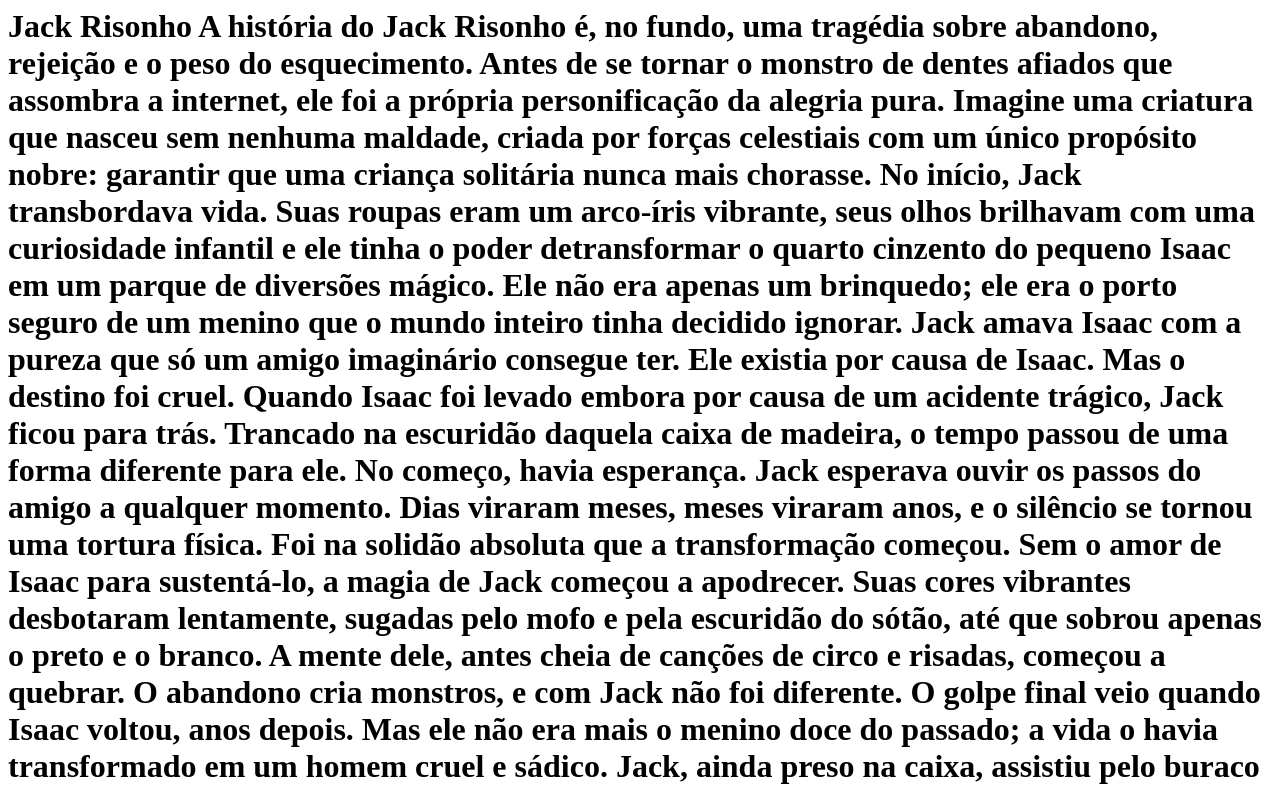
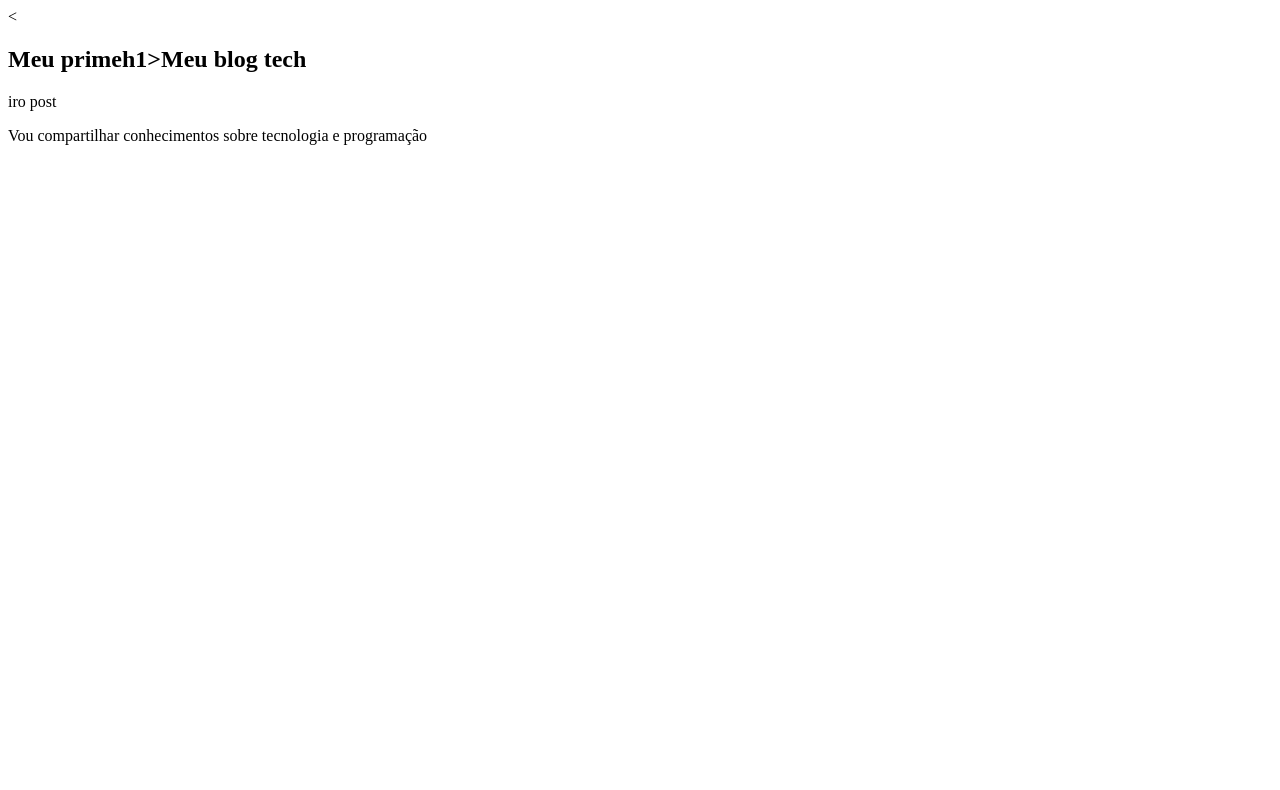
Before and after one commit to kauanekaminski-ctrl/alura, a plain HTML site: page index.html in a window 1280 px wide. Shown: the top 790 px of the page. Drawn offline with Linux system fonts and the light colour scheme.

Commit message:
Update index.html

```diff
--- a/index.html
+++ b/index.html
@@ -1,9 +1,15 @@
-<h1>Jack Risonho
-<p1>A história do Jack Risonho é, no fundo, uma tragédia sobre abandono, rejeição e o peso do esquecimento. Antes de se tornar o monstro de dentes afiados que assombra a internet, ele foi a própria personificação da alegria pura. Imagine uma criatura que nasceu sem nenhuma maldade, criada por forças celestiais com um único propósito nobre: garantir que uma criança solitária nunca mais chorasse.
-No início, Jack transbordava vida. Suas roupas eram um arco-íris vibrante, seus olhos brilhavam com uma curiosidade infantil e ele tinha o poder detransformar o quarto cinzento do pequeno Isaac em um parque de diversões mágico. Ele não era apenas um brinquedo; ele era o porto seguro de um menino que o mundo inteiro tinha decidido ignorar. Jack amava Isaac com a pureza que só um amigo imaginário consegue ter. Ele existia por causa de Isaac.
-Mas o destino foi cruel. Quando Isaac foi levado embora por causa de um acidente trágico, Jack ficou para trás.
-Trancado na escuridão daquela caixa de madeira, o tempo passou de uma forma diferente para ele. No começo, havia esperança. Jack esperava ouvir os passos do amigo a qualquer momento. Dias viraram meses, meses viraram anos, e o silêncio se tornou uma tortura física.
-Foi na solidão absoluta que a transformação começou. Sem o amor de Isaac para sustentá-lo, a magia de Jack começou a apodrecer. Suas cores vibrantes desbotaram lentamente, sugadas pelo mofo e pela escuridão do sótão, até que sobrou apenas o preto e o branco. A mente dele, antes cheia de canções de circo e risadas, começou a quebrar. O abandono cria monstros, e com Jack não foi diferente.
-O golpe final veio quando Isaac voltou, anos depois. Mas ele não era mais o menino doce do passado; a vida o havia transformado em um homem cruel e sádico. Jack, ainda preso na caixa, assistiu pelo buraco da fechadura o seu amado amigo torturar e tirar vidas. Na mente já corrompida de Jack, um curto-circuito terrível aconteceu. Ele pensou: “Ah, entendi. As regras do mundo mudaram. Essa é a nova brincadeira do Isaac. É assim que mostramos amor agora.”
-Quando Jack finalmente escapou da caixa, ele já não sabia a diferença entre um sorriso de felicidade e um grito de puro terror. Ele se tornou o reflexo distorcido de tudo o que Isaac havia se tornado.
-Hoje, quando Jack Risonho busca crianças solitárias, há um eco doloroso de seu passado ali. Ele procura o que perdeu. Mas a criatura colorida e inocente morreu naquele sótão há muito tempo. O que sobrou foi um palhaço monocromático que chora por dentro, tentando desesperadamente recriar uma amizade que o mundo destruiu, usando a única linguagem cruel que lhe restou.</p1>
+
+<!DOCTYPE html>
+
+<html lang="pt-br">
+<head>
+<meta charset="UTF-8">
+<meta name="viewport" content="width=device-width, initial-scale=1.0">
+<title>Document</title>
+</head>
+<body>
+ <<h2>Meu primeh1>Meu blog tech</h1>
+  iro post</h2>
+<p>Vou compartilhar conhecimentos sobre tecnologia e programação</p>
+</body>
+</html>
```
